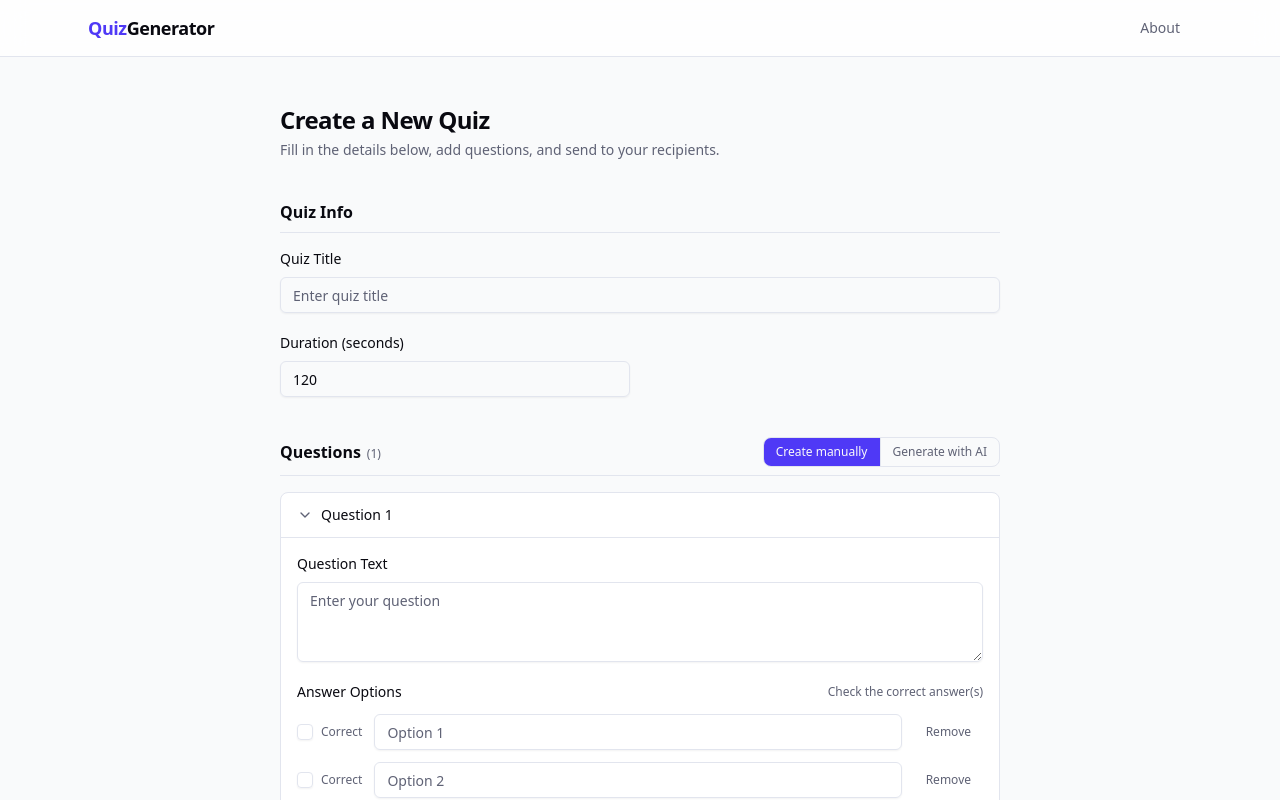
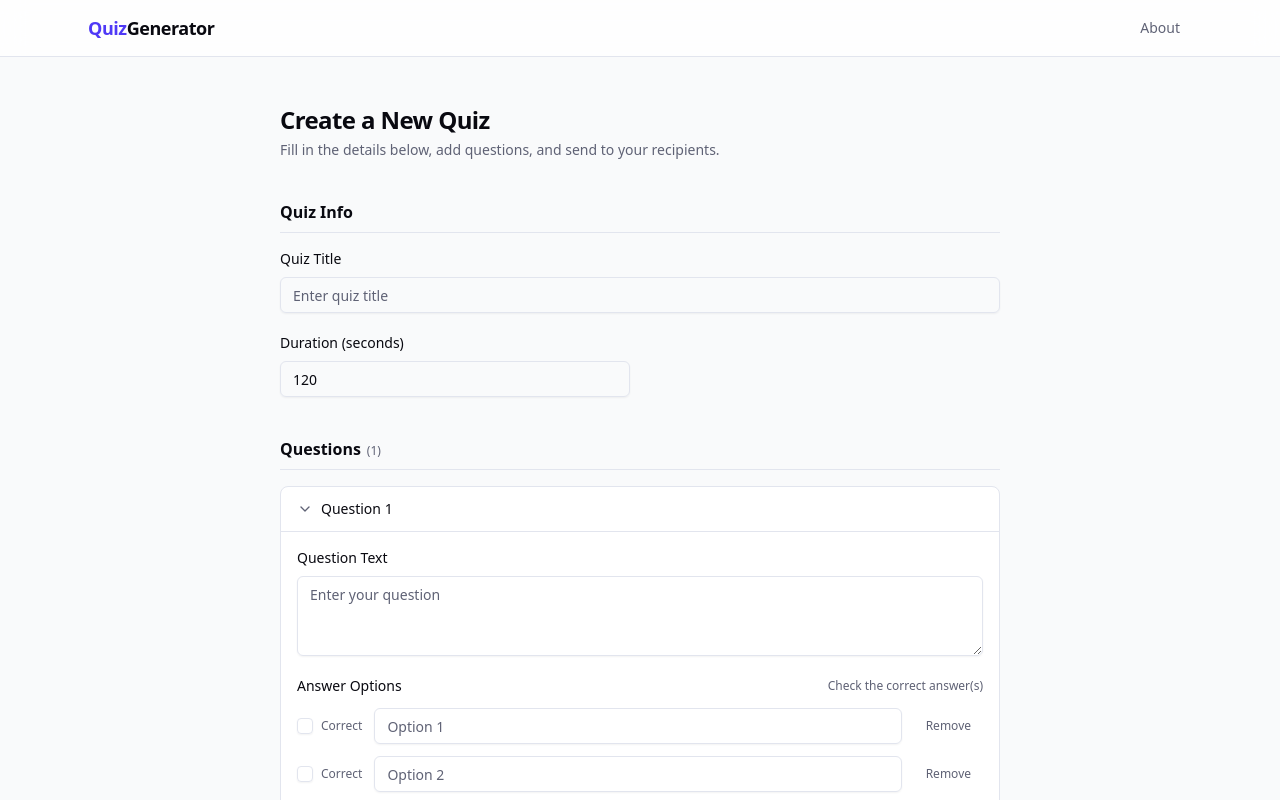
Before and after one commit to freddy24-7/QuizAppModern, a React (Vite) app in the folder QuizAppFrontend-main/: page /quiz in a window 1280 px wide. Shown: the top 800 px of the page. Built offline with nearby package versions, Linux system fonts and the light colour scheme; no server answers.

Commit message:
improving the frontend

```diff
--- a/QuizAppFrontend-main/src/components/QuizForm.tsx
+++ b/QuizAppFrontend-main/src/components/QuizForm.tsx
@@ -392,9 +392,6 @@ const QuizForm = () => {
 
   const handleCancelConfirm = () => setShowConfirmDialog(false);
 
-  const handleSwitchToManual = () => setQuestionMode('manual');
-  const handleSwitchToAi = () => setQuestionMode('ai');
-
   const handleQuestionsGenerated = (
     generated: { text: string; options: { text: string; correct: boolean }[] }[],
   ) => {
@@ -442,32 +439,6 @@ const QuizForm = () => {
             Questions
             <span className="ml-1.5 text-xs font-normal text-muted-foreground">({quizData.questions.length})</span>
           </h2>
-          <div className="flex rounded-lg border border-border overflow-hidden" role="group" aria-label="Question creation mode">
-            <button
-              type="button"
-              onClick={handleSwitchToManual}
-              aria-pressed={questionMode === 'manual'}
-              className={`px-3 py-1.5 text-xs font-medium transition-colors ${
-                questionMode === 'manual'
-                  ? 'bg-primary text-primary-foreground'
-                  : 'bg-transparent text-muted-foreground hover:text-foreground hover:bg-muted'
-              }`}
-            >
-              Create manually
-            </button>
-            <button
-              type="button"
-              onClick={handleSwitchToAi}
-              aria-pressed={questionMode === 'ai'}
-              className={`px-3 py-1.5 text-xs font-medium transition-colors border-l border-border ${
-                questionMode === 'ai'
-                  ? 'bg-primary text-primary-foreground'
-                  : 'bg-transparent text-muted-foreground hover:text-foreground hover:bg-muted'
-              }`}
-            >
-              Generate with AI
-            </button>
-          </div>
         </div>
 
         {questionMode === 'ai' && (
```
Also changed, not shown: 1 other file (tests, documents, lock files or other folders).
